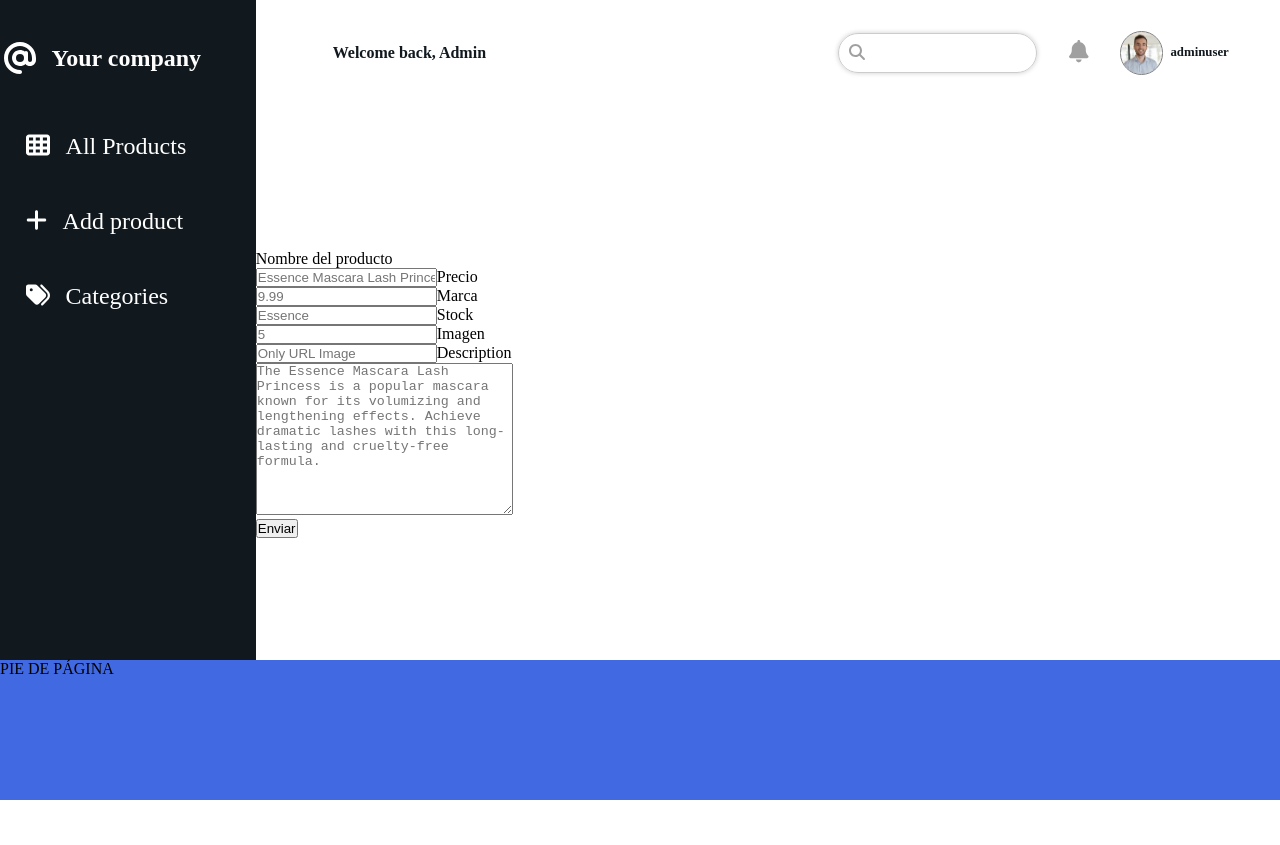
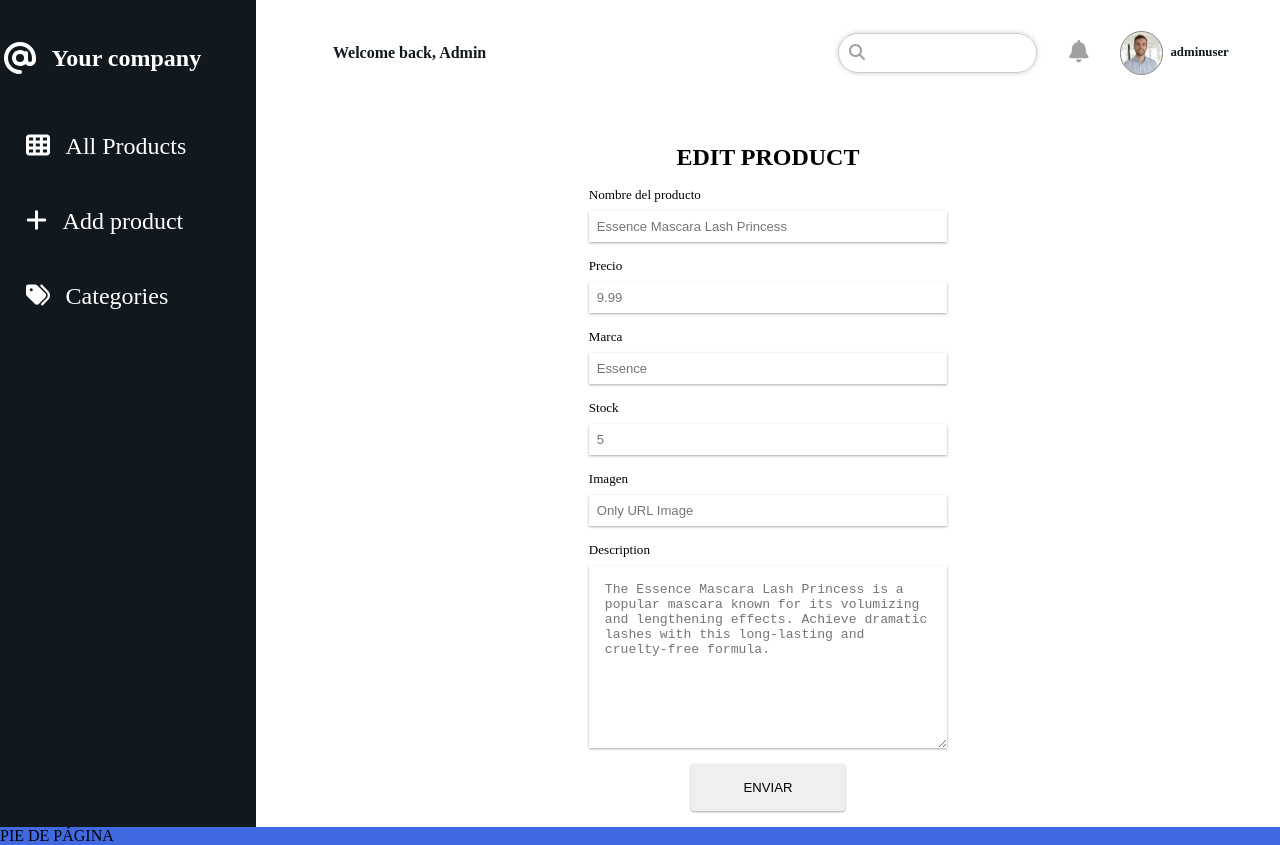
Before and after one commit to Monica-R/shopsense, a React (Vite) app: page /products/1 in a window 1280 px wide. Before the commit the page ends 800 px from the top, so only its background shows below. Built offline with nearby package versions, Linux system fonts and the light colour scheme.

Commit message:
styling in progress

```diff
--- a/src/App.css
+++ b/src/App.css
@@ -9,3 +9,169 @@
   grid-row: 3;
   background-color: royalblue;
 }
+
+/******** EDIT FORM ********/
+
+.edit-section {
+  grid-column: 2 / 6;
+  width: 100%;
+  display: flex;
+  flex-wrap: wrap;
+  justify-content: center;
+}
+
+.edit-section__h2 {
+  width: 100%;
+  text-align: center;
+  padding: 1rem 0;
+  text-transform: uppercase;
+}
+
+.form-edit {
+  width: 50%;
+  display: flex;
+  flex-direction: column;
+  align-items: center;
+}
+
+.form-edit label,
+.form-edit input,
+.form-edit textarea {
+  width: 70%;
+  font-size: calc(.5rem + .4vw);
+}
+
+.form-edit label {
+  display: block;
+  margin-bottom: .5rem;
+}
+
+.form-edit input {
+  padding: .5rem;
+  margin-bottom: 1rem;
+  border: none;
+  box-shadow: rgba(0, 0, 0, 0.12) 0px 1px 3px, rgba(0, 0, 0, 0.24) 0px 1px 2px;
+}
+
+.form-edit textarea {
+  border: none;
+  margin-bottom: 1rem;
+  box-shadow: rgba(0, 0, 0, 0.12) 0px 1px 3px, rgba(0, 0, 0, 0.24) 0px 1px 2px;
+  padding: 1rem;
+}
+
+.form-edit input[type="submit"] {
+  width: 30%;
+  text-transform: uppercase;
+  padding: 1rem 0;
+  cursor: pointer;
+  border-radius: .2rem;
+  -webkit-border-radius: .2rem;
+  -moz-border-radius: .2rem;
+  -ms-border-radius: .2rem;
+  -o-border-radius: .2rem;
+}
+
+.form-edit input[type="submit"]:hover {
+  background-color: #547155;
+  color: var(--white);
+  transition: all 500ms;
+  -webkit-transition: all 500ms;
+  -moz-transition: all 500ms;
+  -ms-transition: all 500ms;
+  -o-transition: all 500ms;
+}
+
+.form-edit input:focus,
+.form-edit textarea:focus {
+  outline: 2px solid #547155;
+}
+
+/******** ADD FORM ********/
+
+.add-section {
+  grid-column: 2 / 6;
+  width: 100%;
+  display: flex;
+  flex-wrap: wrap;
+  justify-content: center;
+}
+
+.add-section__h2 {
+  width: 100%;
+  text-align: center;
+  padding: 1rem 0;
+  text-transform: uppercase;
+}
+
+.add-form-product {
+  width: 50%;
+  display: flex;
+  flex-direction: column;
+  align-items: center;
+}
+
+.add-form-product label,
+.add-form-product input,
+.add-form-product textarea {
+  width: 70%;
+  font-size: calc(.5rem + .4vw);
+}
+
+.add-form-product label {
+  display: block;
+  margin-bottom: .5rem;
+}
+
+.add-form-product input {
+  padding: .5rem;
+  margin-bottom: 1rem;
+  border: none;
+  box-shadow: rgba(0, 0, 0, 0.12) 0px 1px 3px, rgba(0, 0, 0, 0.24) 0px 1px 2px;
+}
+
+.add-form-product textarea {
+  border: none;
+  margin-bottom: 1rem;
+  box-shadow: rgba(0, 0, 0, 0.12) 0px 1px 3px, rgba(0, 0, 0, 0.24) 0px 1px 2px;
+  padding: 1rem;
+}
+
+.add-form-product input[type="submit"] {
+  width: 30%;
+  text-transform: uppercase;
+  padding: 1rem 0;
+  cursor: pointer;
+  border-radius: .2rem;
+  -webkit-border-radius: .2rem;
+  -moz-border-radius: .2rem;
+  -ms-border-radius: .2rem;
+  -o-border-radius: .2rem;
+}
+
+.add-form-product input[type="submit"]:hover {
+  background-color: #547155;
+  color: var(--white);
+  transition: all 500ms;
+  -webkit-transition: all 500ms;
+  -moz-transition: all 500ms;
+  -ms-transition: all 500ms;
+  -o-transition: all 500ms;
+}
+
+.add-form-product input:focus,
+.add-form-product textarea:focus {
+  outline: 2px solid #547155;
+}
+
+/****** DETAILS ********/
+
+.product-section {
+  grid-column: 3 / 5;
+}
+
+.product {
+  width: 100%;
+  display: flex;
+  justify-content: center;
+}
--- a/src/pages/AddProduct.jsx
+++ b/src/pages/AddProduct.jsx
@@ -40,6 +40,7 @@
 
   return (
     <section className='add-section'>
+      <h2 className='add-section__h2'>Add product</h2>
       <form className="add-form-product" onSubmit={handleSubmit}>
         <label htmlFor="title">Product Name</label>
         <input type="text" id="title" onChange={(e) => setTitle(e.target.value)} required/>
--- a/src/pages/EditProduct.jsx
+++ b/src/pages/EditProduct.jsx
@@ -36,6 +36,7 @@
     }
   return (
     <section className='edit-section'>
+      <h2 className='edit-section__h2'>Edit product</h2>
       <form className="form-edit" onSubmit={handleSubmit}>
         <label htmlFor="name-product">Nombre del producto</label>
         <input type="text" id="name-product" placeholder={productToEdit.title} required onChange={(e) => setNameProduct(e.target.value)}/>
--- a/src/pages/ItemDetails.jsx
+++ b/src/pages/ItemDetails.jsx
@@ -8,16 +8,23 @@
   const findProduct = products.find(product => product.id === Number(productId));
 
   return (
+    <section className='product-section'>
       <div className='product'>
         <div className="product-img"><img src={findProduct.thumbnail} alt={findProduct.title} /></div>
+        <div className="product-info">
           <h3 className='product__h3'>{findProduct.title}</h3>
           <span>{findProduct.brand}</span>
           <span>{findProduct.price}</span>
           <span>{findProduct.category}</span>
           <span>{findProduct.stock}</span>
+          <p>{findProduct.description}</p>
+        </div>
+        <div className="links">
           <Link to="/products">Back to products</Link>
           <Link to="/">Home</Link>
         </div>
+      </div>
+    </section>
   )
 }
 
```
Lines whose indentation alone changed are shown as unchanged.
